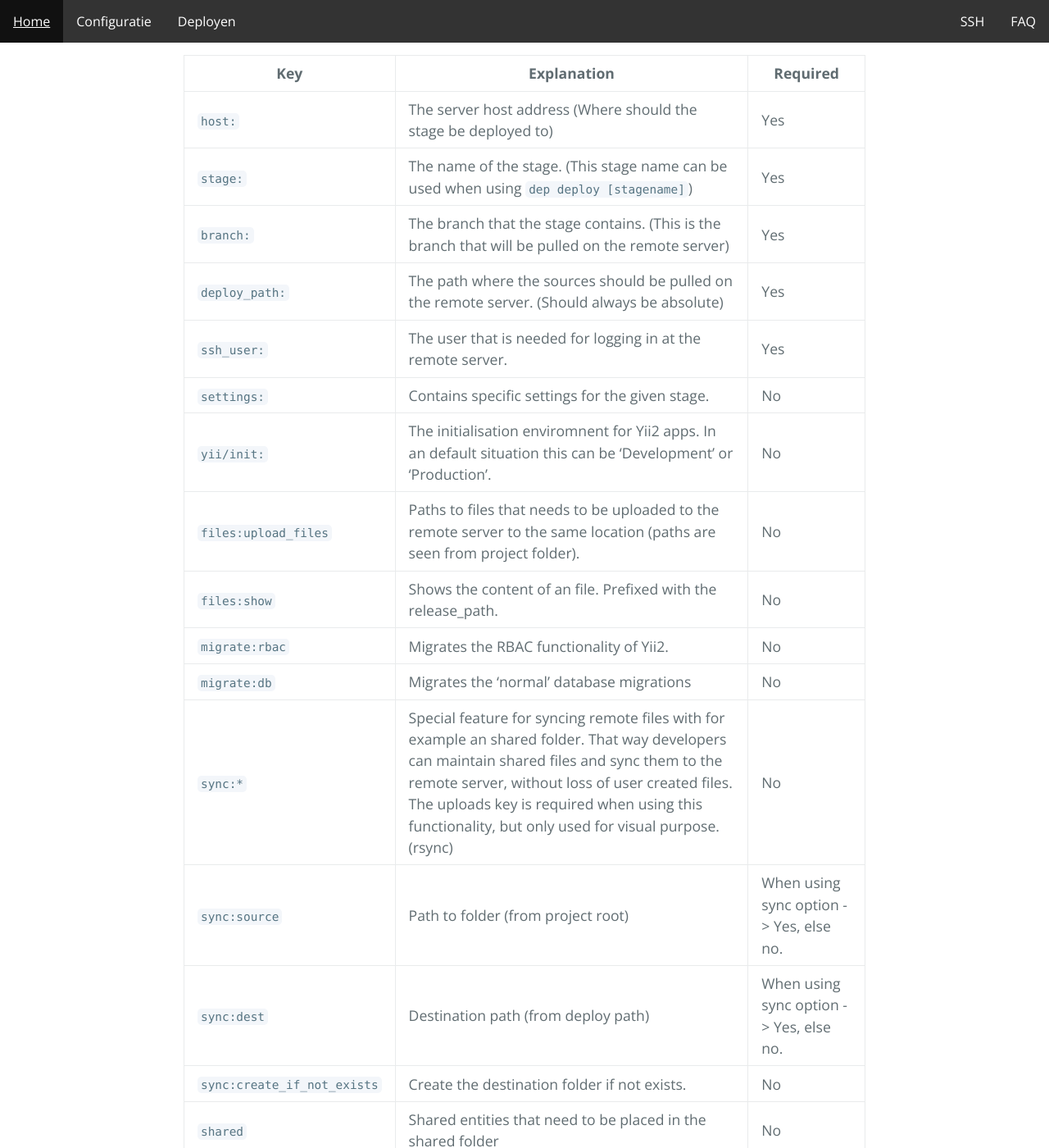
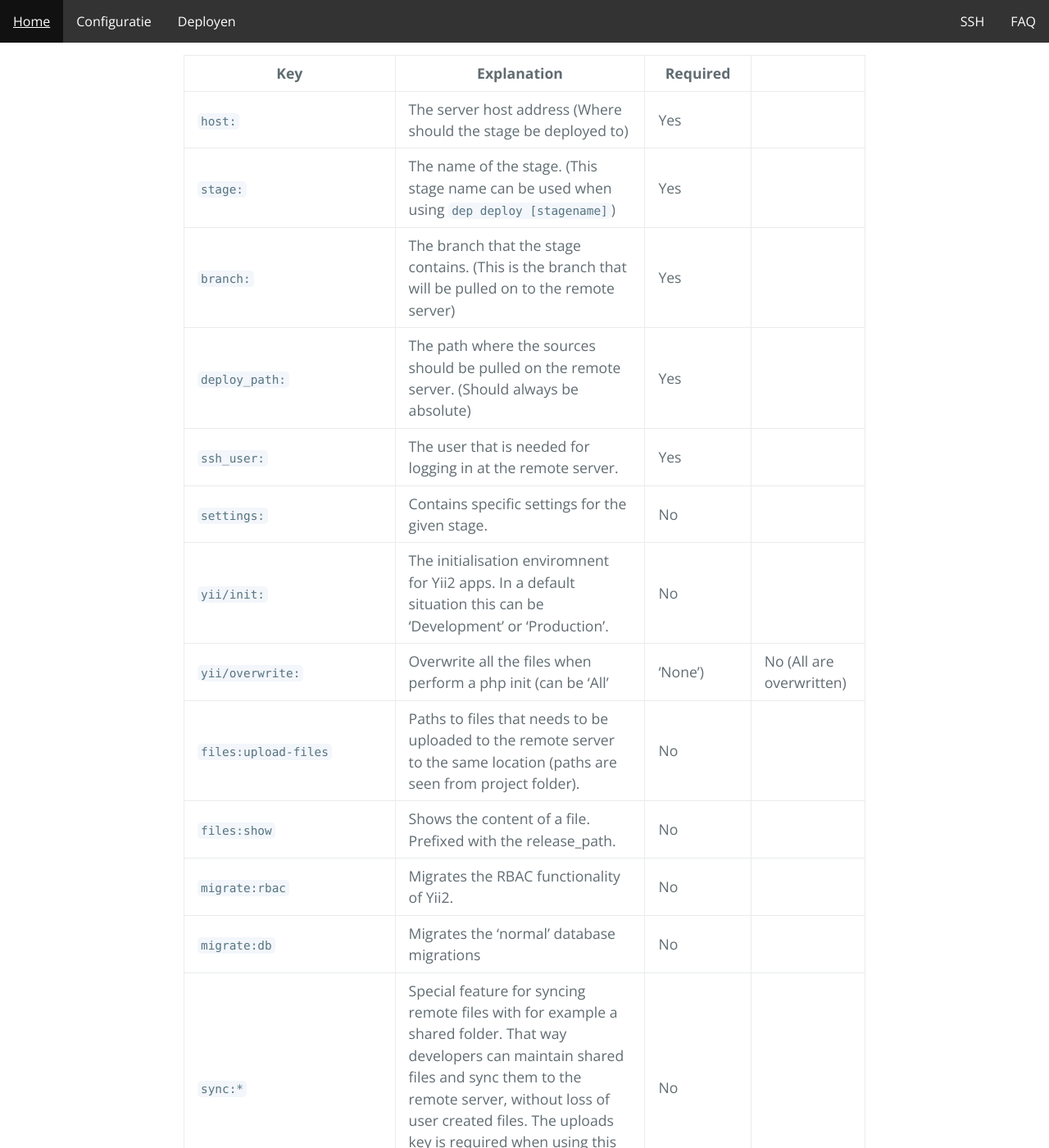
Before and after one commit to releaznl/releaz-deployer, a Jekyll site: the page built from configuration.md, in a window 1280 px wide and 1400 px high, scrolled down 2419 px. Shown: the whole window at 82% size. Built offline with Jekyll 4.4.1, drawn with Linux system fonts in a browser that asks for light colours; some of the changed text lies outside the part shown.

Commit message:
+ Added rules

```diff
--- a/configuration.md
+++ b/configuration.md
@@ -85,19 +85,20 @@ Key | Explanation | Required
 --- | --- | ---
 `host:` | The server host address (Where should the stage be deployed to) | Yes
 `stage:` | The name of the stage. (This stage name can be used when using `dep deploy [stagename]`) | Yes
-`branch:` | The branch that the stage contains. (This is the branch that will be pulled on the remote server) | Yes
+`branch:` | The branch that the stage contains. (This is the branch that will be pulled on to the remote server) | Yes
 `deploy_path:` | The path where the sources should be pulled on the remote server. (Should always be absolute) | Yes
 `ssh_user:` | The user that is needed for logging in at the remote server. | Yes
 `settings:` | Contains specific settings for the given stage. | No
-`yii/init:` | The initialisation enviromnent for Yii2 apps. In an default situation this can be 'Development' or 'Production'. | No
-`files:upload_files` | Paths to files that needs to be uploaded to the remote server to the same location (paths are seen from project folder).  | No
-`files:show` | Shows the content of an file. Prefixed with the release_path. | No
+`yii/init:` | The initialisation enviromnent for Yii2 apps. In a default situation this can be 'Development' or 'Production'. | No
+`yii/overwrite:` | Overwrite all the files when perform a php init (can be 'All' | 'None') | No (All are overwritten)
+`files:upload-files` | Paths to files that needs to be uploaded to the remote server to the same location (paths are seen from project folder).  | No
+`files:show` | Shows the content of a file. Prefixed with the release_path. | No
 `migrate:rbac` | Migrates the RBAC functionality of Yii2. | No
 `migrate:db` | Migrates the 'normal' database migrations | No
-`sync:*` | Special feature for syncing remote files with for example an shared folder. That way developers can maintain shared files and sync them to the remote server, without loss of user created files. The uploads key is required when using this functionality, but only used for visual purpose. (rsync) | No
+`sync:*` | Special feature for syncing remote files with for example a shared folder. That way developers can maintain shared files and sync them to the remote server, without loss of user created files. The uploads key is required when using this functionality, but only used for visual purpose. (rsync) | No
 `sync:source` | Path to folder (from project root) | When using sync option -> Yes, else no.
 `sync:dest` | Destination path (from deploy path) | When using sync option -> Yes, else no.
-`sync:create_if_not_exists` | Create the destination folder if not exists. | No
+`sync:create_if_not_exists` | Create the destination folder if it doesn't exist. | No
 `shared` | Shared entities that need to be placed in the shared folder | No |
 
 
```
